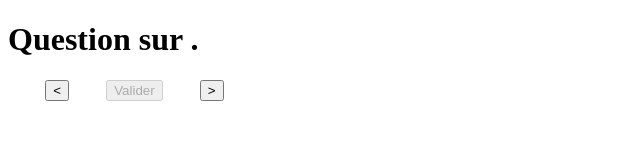
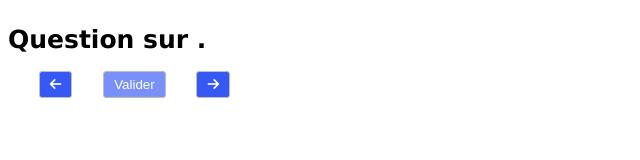
Before and after one commit to AnthonyMAURICE/tp-karasek, a plain HTML site: page index.html in a window 1280 px wide. Shown: the whole page, without its empty margins (0-640 px from the left). Drawn offline with Linux system fonts and the light colour scheme.

Commit message:
h1 change, font change, buttons

```diff
--- a/index.html
+++ b/index.html
@@ -4,6 +4,7 @@
     <meta charset="UTF-8">
     <meta name="viewport" content="width=device-width, initial-scale=1.0">
     <link rel="stylesheet" href="./style/style.css">
+    <link rel="stylesheet" href="https://cdnjs.cloudflare.com/ajax/libs/font-awesome/6.5.2/css/all.min.css" integrity="sha512-SnH5WK+bZxgPHs44uWIX+LLJAJ9/2PkPKZ5QiAj6Ta86w+fsb2TkcmfRyVX3pBnMFcV7oQPJkl9QevSCWr3W6A==" crossorigin="anonymous" referrerpolicy="no-referrer" />
     <title>Document</title>
 </head>
 <body>
@@ -11,9 +12,9 @@
     <form action="">
 
         <div class="btn-wrapper">
-            <button><</button>
+            <button><i class="fa-solid fa-arrow-left"></i></button>
             <button disabled>Valider</button>
-            <button>></button>
+            <button><i class="fa-solid fa-arrow-right"></i></button>
         </div>
     </form>
 </body>
--- a/style/style.css
+++ b/style/style.css
@@ -1,3 +1,9 @@
+:root{
+    --color1: #3659f5;
+    --color2: #3659f5aa;
+    --color3: #bdbdbd;
+}
+
 *{
     box-sizing: border-box;
 }
@@ -7,11 +13,19 @@ html{
 }
 
 body{
+    display: flex;
+    flex-direction: column;
     font-size: 1.6rem;
+    font-family:Verdana, Geneva, Tahoma, sans-serif;
 }
 
 form{
     width: 20%;
+}
+
+h1{
+    font-size: 2.5rem;
+    font-weight: bold;
 }
 
 fieldset{
@@ -19,6 +33,24 @@ fieldset{
     flex-flow: column;
     justify-content: center;
     margin: 10px;
+}
+
+button {
+    padding: 5px 10px 5px 10px;
+    border: solid 1px var(--color3);
+    border-radius: 3px;
+    background-color: var(--color1);
+    color: white;
+}
+
+button:hover{
+    background-color: var(--color2);
+    cursor: pointer;
+}
+
+button:disabled {
+    background-color: var(--color2);
+    cursor:not-allowed;
 }
 
 .radio-btn{
```
